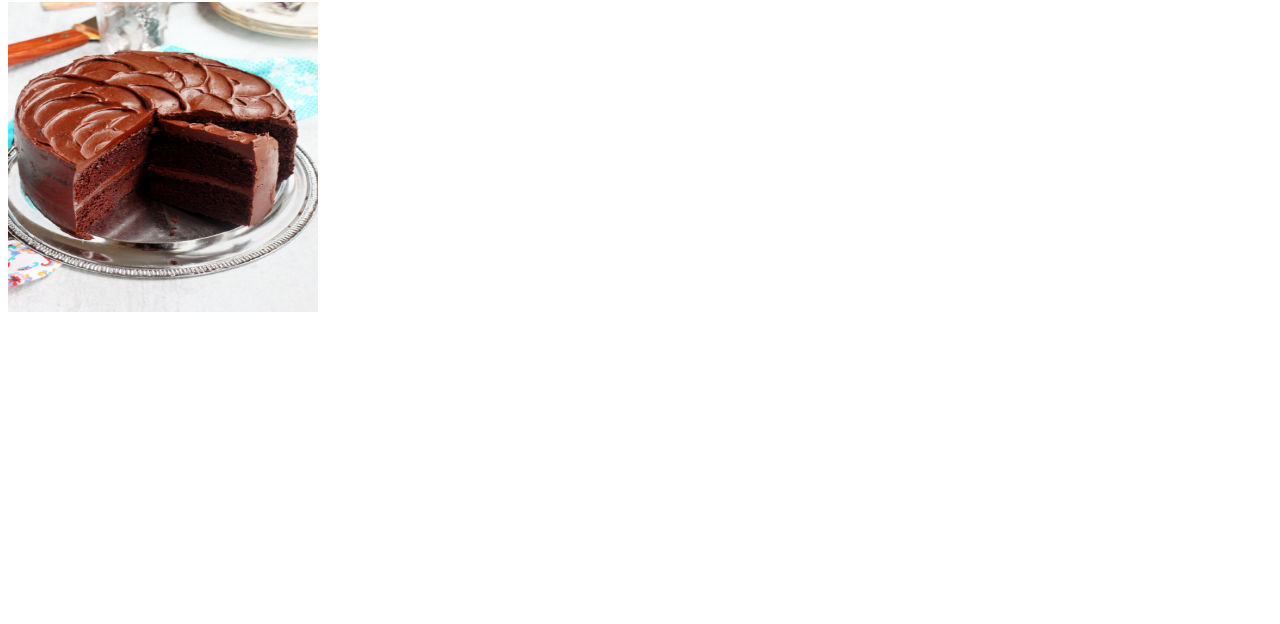
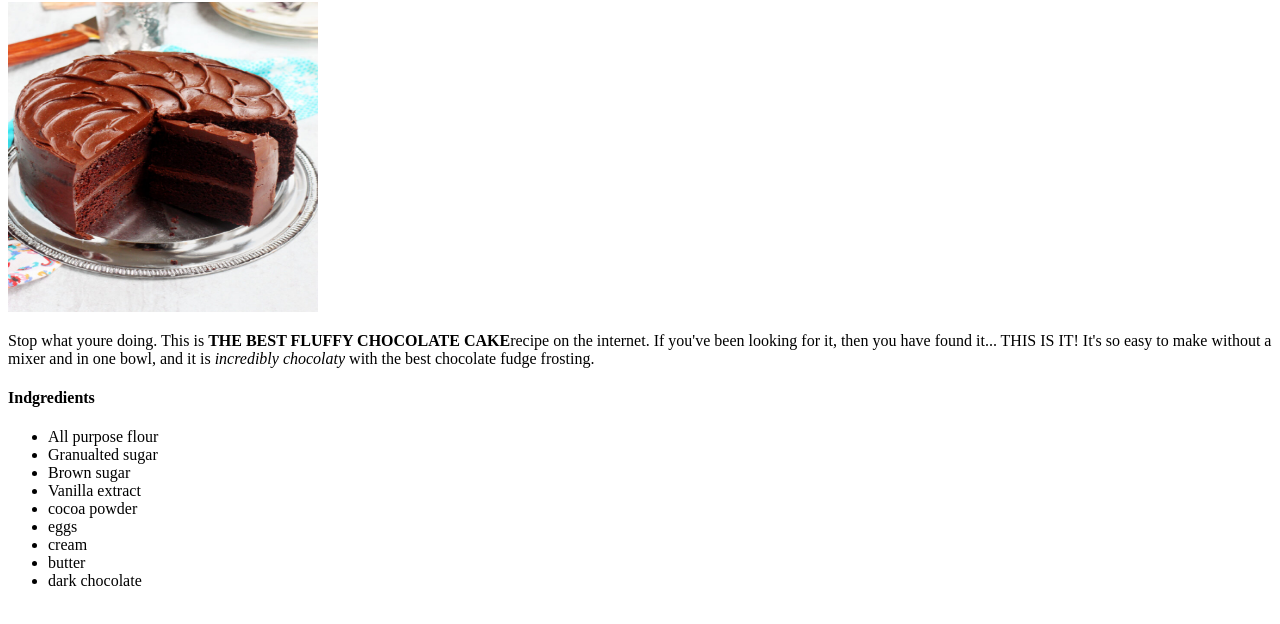
Before and after one commit to 7eebs/recipies, a plain HTML site: page odin-recipies/cake.html in a window 1280 px wide. Shown: the part 78-702 px from the top of the page. Drawn offline with Linux system fonts and the light colour scheme.

Commit message:
Image added on main page, description added to cake recipie page and an unordered list of ingredients

```diff
--- a/odin-recipies/cake.html
+++ b/odin-recipies/cake.html
@@ -13,5 +13,26 @@
       width="310"
       height="310"
     />
+
+    <p>
+      Stop what youre doing. This is
+      <strong> THE BEST FLUFFY CHOCOLATE CAKE</strong>recipe on the internet. If
+      you've been looking for it, then you have found it... THIS IS IT! It's so
+      easy to make without a mixer and in one bowl, and it is
+      <em>incredibly chocolaty</em> with the best chocolate fudge frosting.
+    </p>
+
+    <h4>Indgredients</h4>
+    <ul>
+      <li>All purpose flour</li>
+      <li>Granualted sugar</li>
+      <li>Brown sugar</li>
+      <li>Vanilla extract</li>
+      <li>cocoa powder</li>
+      <li>eggs</li>
+      <li>cream</li>
+      <li>butter</li>
+      <li>dark chocolate</li>
+    </ul>
   </body>
 </html>
```
Also changed, not shown: index.html (+7 -1 lines), images/baker.jpg (added).
